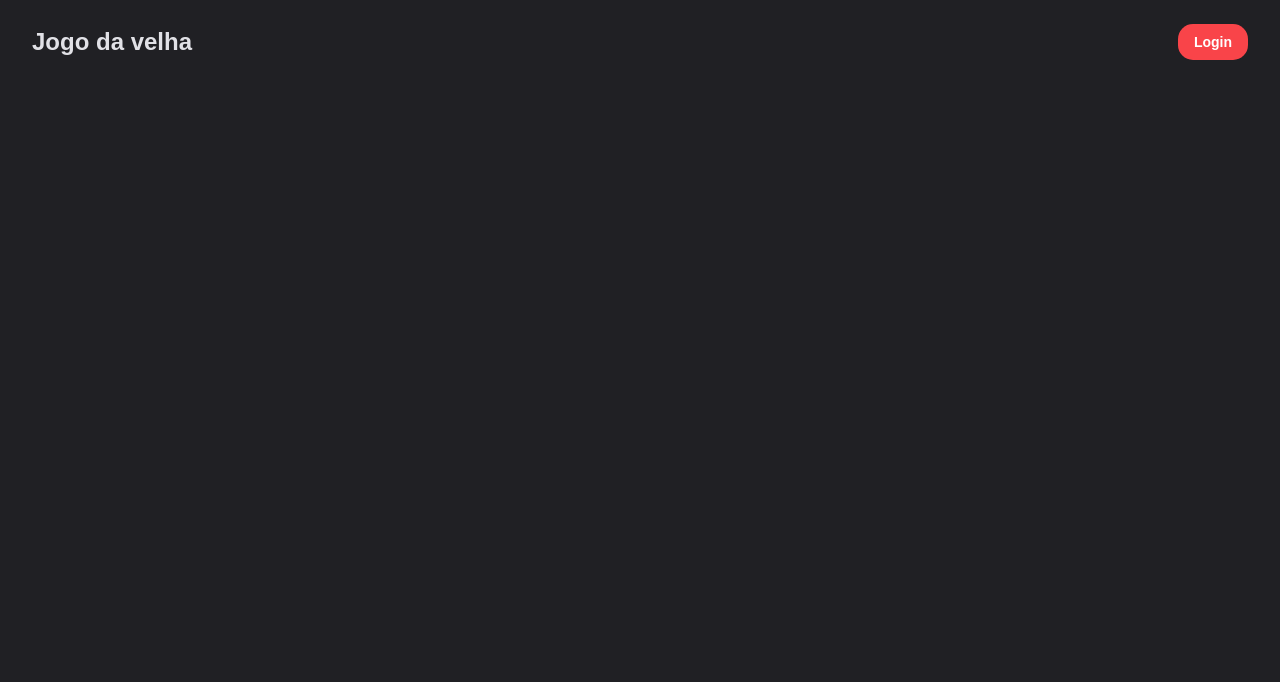
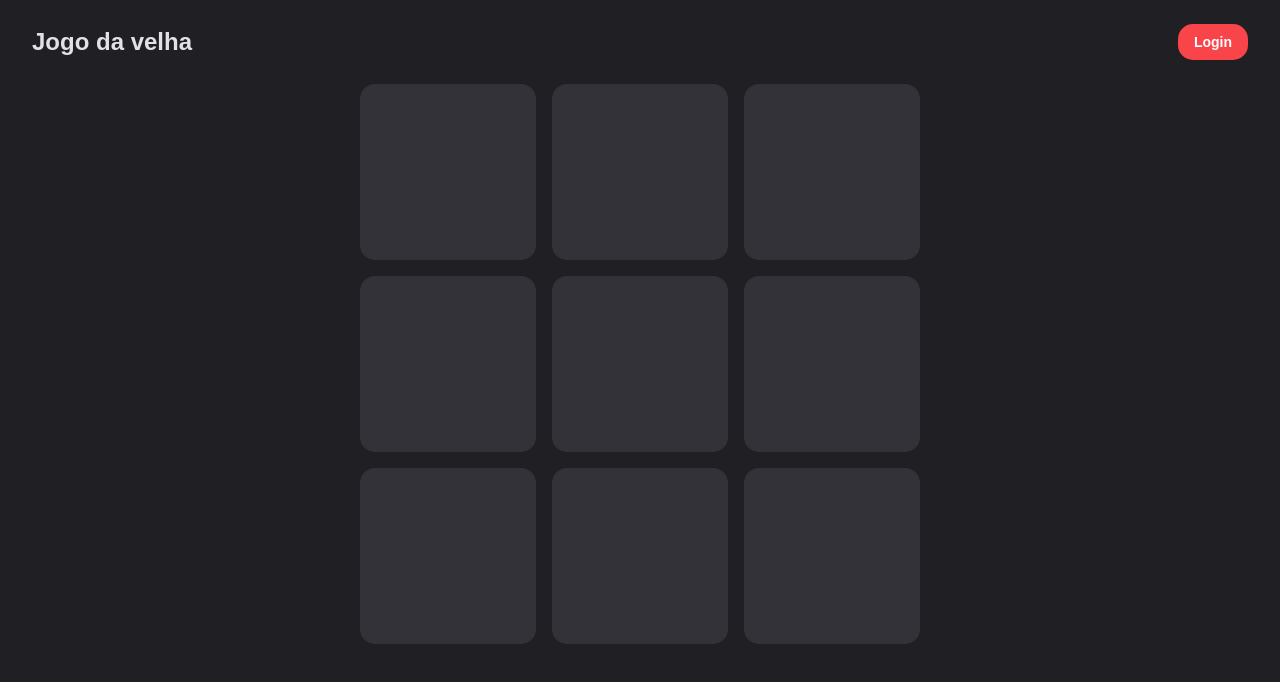
Before and after one commit to johnatanSO/jogo-da-velha-react, a React (Create React App) app: page / in a window 1280 px wide. Shown: the top 682 px of the page. Built offline with nearby package versions, Linux system fonts and the light colour scheme.

Commit message:
:lipstick: [STYLE] - Definindo as cores dos icones.

```diff
--- a/src/components/Board/index.tsx
+++ b/src/components/Board/index.tsx
@@ -5,7 +5,7 @@ import { v4 as uuidv4 } from 'uuid'
 import { Position } from './interfaces/Position'
 
 function generatePositions() {
-  return Array(9).map(() => {
+  return new Array(9).fill(null).map(() => {
     return {
       id: uuidv4(),
       symbol: null,
--- a/src/components/Square/Square.module.scss
+++ b/src/components/Square/Square.module.scss
@@ -5,6 +5,7 @@
 
   height: 22vh;
   border-radius: 15px;
+  line-height: 1;
 
   display: flex;
   align-items: center;
@@ -18,6 +19,7 @@
   }
 
   .symbol {
-    font-size: 2rem;
+    height: 50%;
+    line-height: 1;
   }
 }
--- a/src/components/Square/index.tsx
+++ b/src/components/Square/index.tsx
@@ -35,7 +35,9 @@ export function Square({
       disabled={marked}
     >
       {marked && (
-        <FontAwesomeIcon className={style.symbol} icon={getIconPlayer()} />
+        <FontAwesomeIcon style={{
+          color: symbol === 'x' ? '#31a2ff' : '#f94449'
+        }} className={style.symbol} icon={getIconPlayer()} />
       )}
     </button>
   )
```
